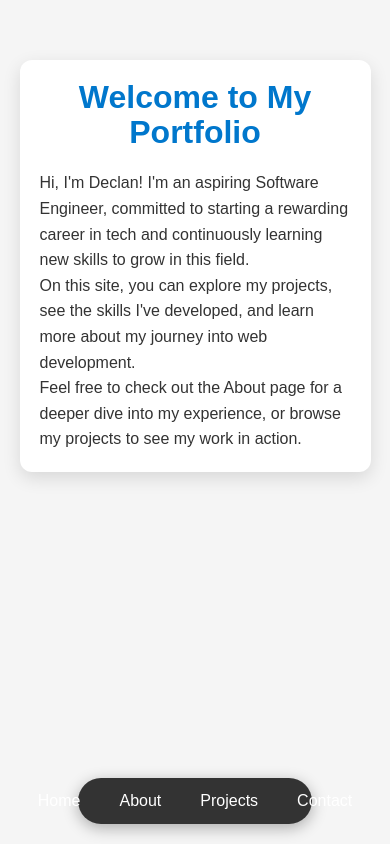
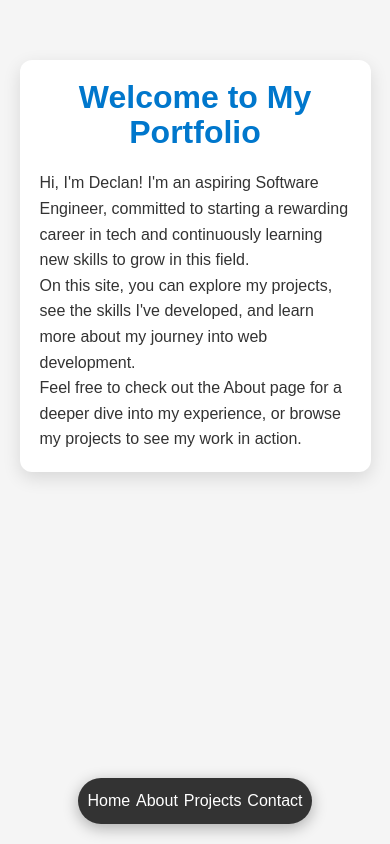
Before and after one commit to Delcan-f/Portfolio, a React (Vite) app: page / in a window 390 px wide. Built offline with nearby package versions, Linux system fonts and the light colour scheme.

Commit message:
feat: added media break to navbar

```diff
--- a/src/styles/Navbar.css
+++ b/src/styles/Navbar.css
@@ -55,4 +55,8 @@ nav a:hover::after {
     gap: 15px;
     padding: 10px 20px;
   }
+
+  .nav-links {
+    gap: 1.5vw;
+  }
 }
```
